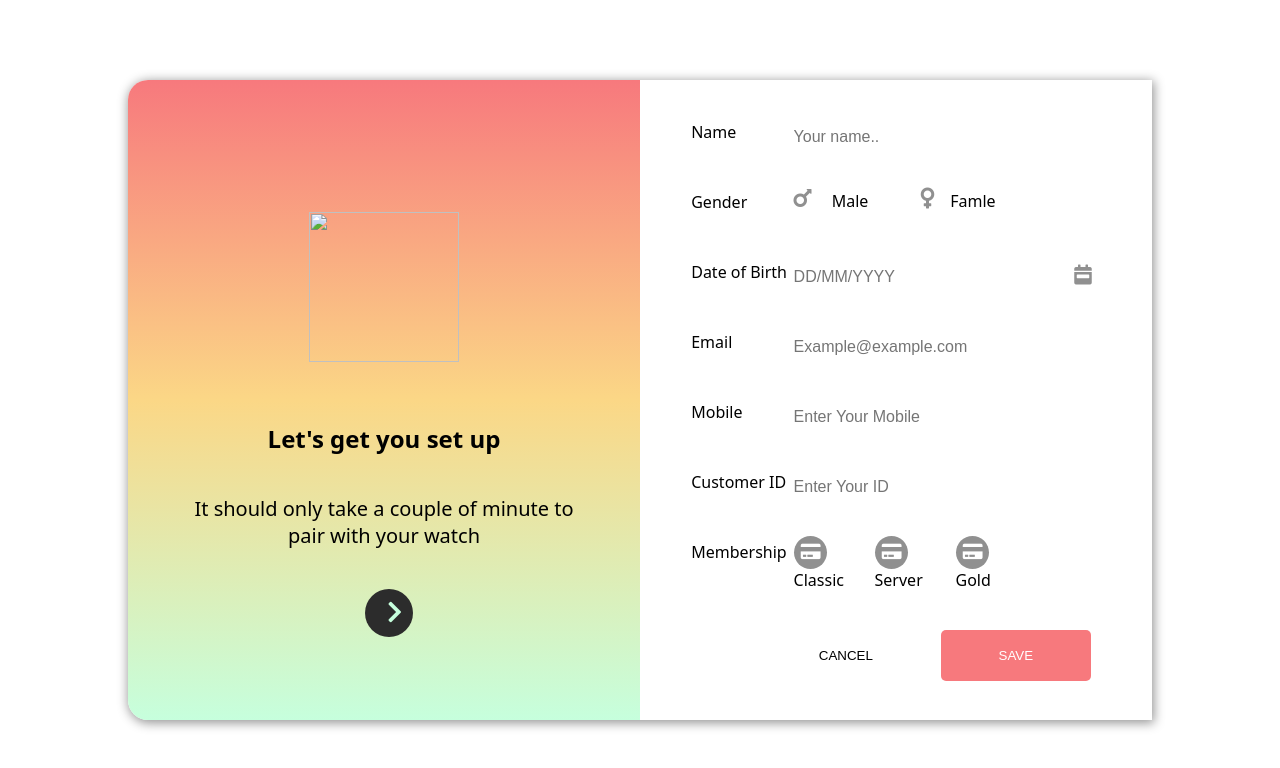
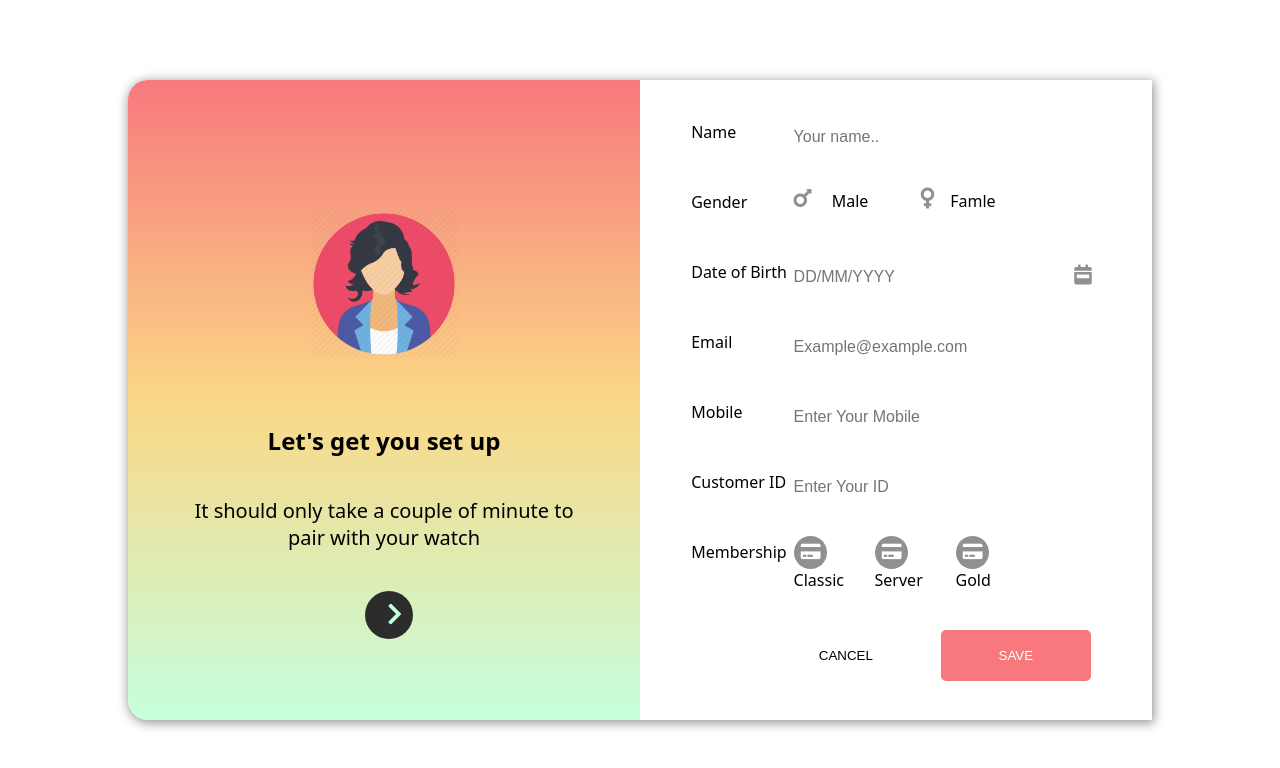
Before and after one commit to AsmaSenan/Html-CSS-challenges, a plain HTML site: page docs/index.html in a window 1280 px wide. Drawn offline with Linux system fonts and the light colour scheme.

Commit message:
Update index.html

```diff
--- a/docs/index.html
+++ b/docs/index.html
@@ -17,7 +17,7 @@
   <div class="container">
     <div class="leftside">
       <div class="paddingleft">
-        <img src="./images/day1.webp" class="avter" alt="">
+        <img src="./day1.webp" class="avter" alt="">
         <h2>Let's get you set up</h2>
         <p>It should only take a couple of minute to pair with your watch</p>
         <div class="chevronRight">
```
